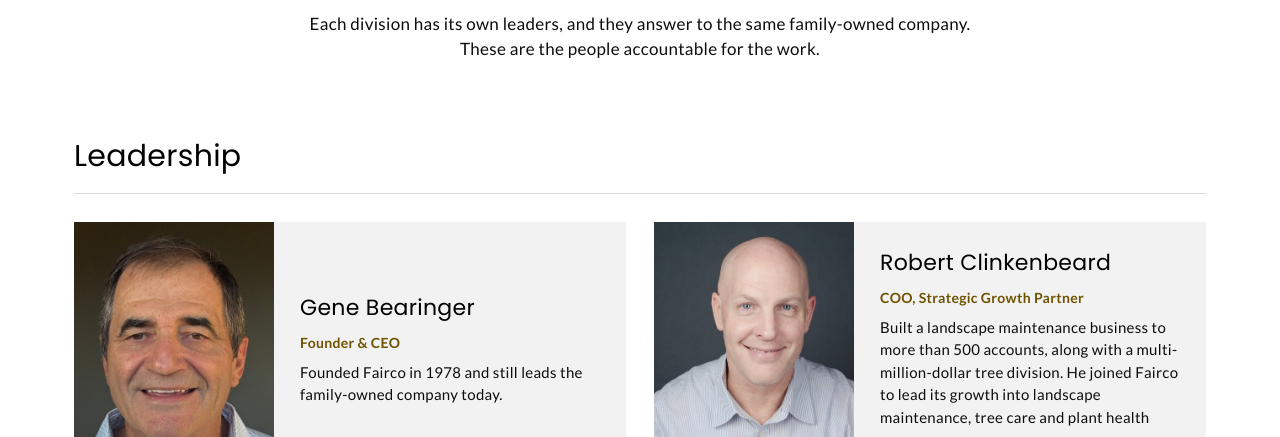
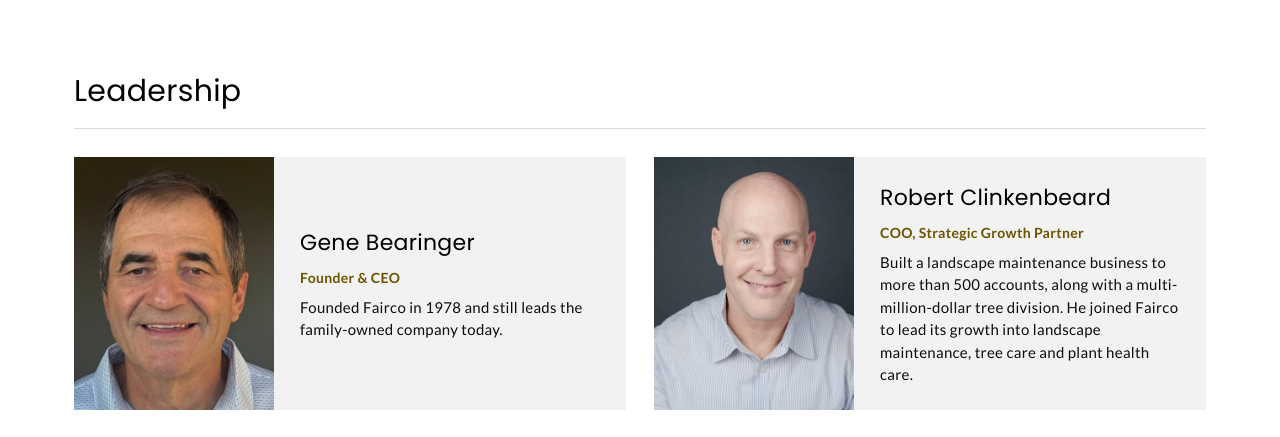
Before and after one commit to ledgehammer21/faircotesting, a plain HTML site: page refresh-meet-our-team.html in a window 1280 px wide. Shown: the part 663-1100 px from the top of the page. Drawn offline with Linux system fonts and the light colour scheme.

Commit message:
Remove intro paragraph from Meet Our Team mockup
Co-Authored-By: Claude Opus 5.5 <noreply@anthropic.com>
Claude-Session: https://claude.ai/code/session_01YX8DzFoeskdpUDkC7rV8ix

```diff
--- a/refresh-meet-our-team.html
+++ b/refresh-meet-our-team.html
@@ -223,7 +223,6 @@ img{max-width:100%}
 <div class="head">
 <h2 style="font-size: 36px;">Meet our team</h2>
 <div class="tline"></div>
-<p>Each division has its own leaders, and they answer to the same family-owned company. These are the people accountable for the work.</p>
 </div>
 <div class="grp">
 <div class="gh"><h2>Leadership</h2></div>
```
